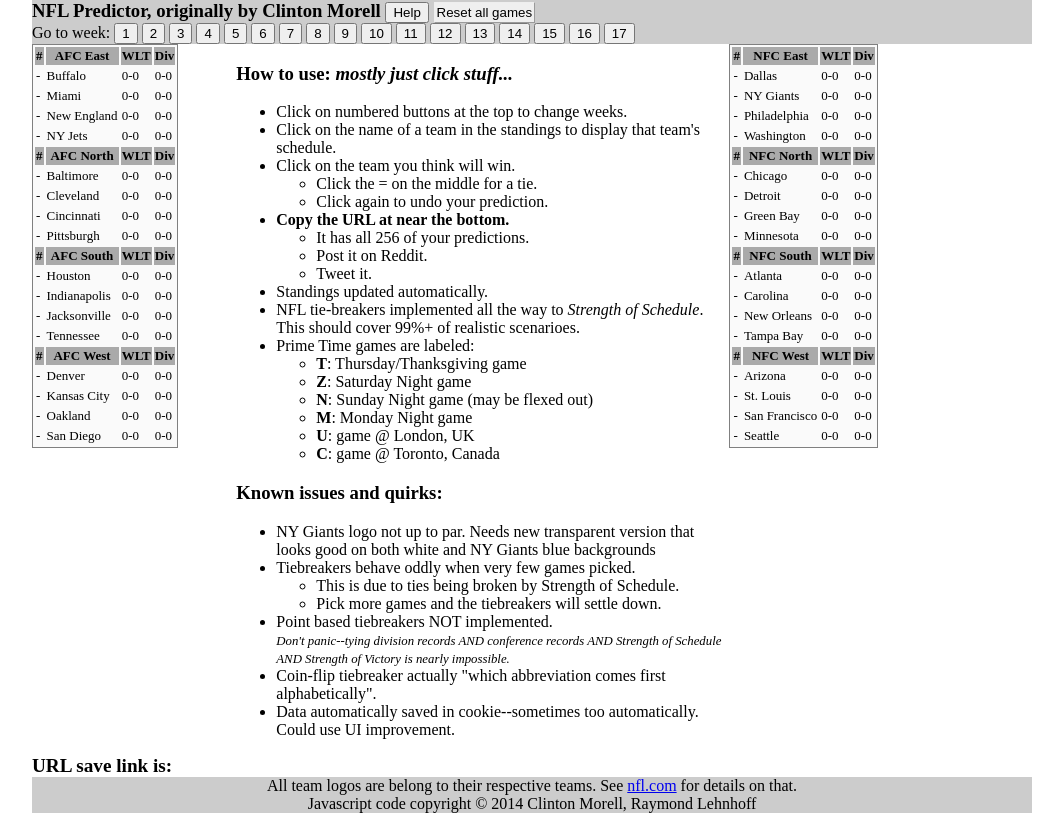
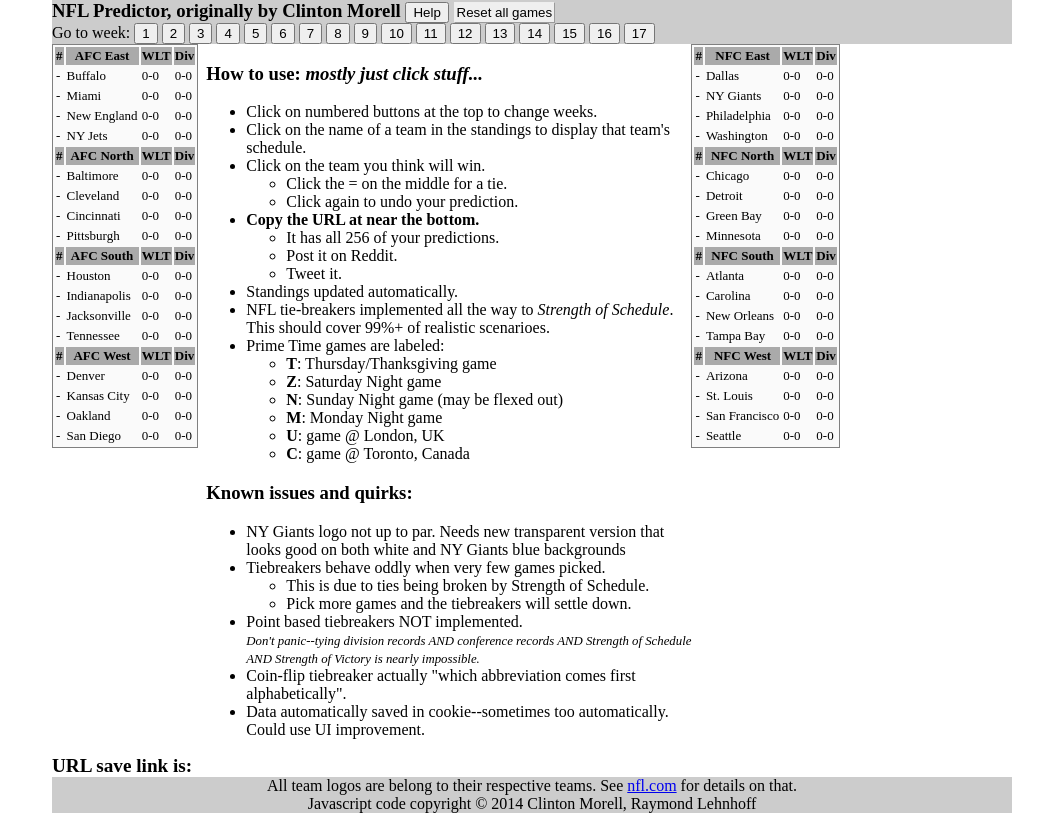
Before and after one commit to Raylehnhoff/nflschedulepicker, a plain HTML site: page index.html in a window 1280 px wide. Shown: the whole page, without its empty margins (108-1171 px from the left). Drawn offline with Linux system fonts and the light colour scheme.

Commit message:
small css and html updates, tracking cookie

```diff
--- a/index.html
+++ b/index.html
@@ -4,7 +4,7 @@
     <title></title>
     <style type="text/css">
         #container{
-            width:1000px;
+            width:960px;
             margin:0 auto;
         }
         body{
@@ -693,8 +693,7 @@
                 </tbody>
             </table>
         </div>
-        <div style="float: left">&nbsp;&nbsp;</div>
-        <div id="autogen_tab" style="float: left; padding: 25px"></div>
+        <div id="autogen_tab" style="float: left; padding: 4px"></div>
         <div style="float: left" id="help-tab">
             <h3>How to use: <em>mostly just click stuff...</em></h3>
             <ul>
@@ -747,7 +746,6 @@
                     Could use UI improvement.</li>
             </ul>
         </div>
-        <div style="float: left">&nbsp;&nbsp;</div>
         <div style="float: left">
             <table class="conf_table" id="NFC-table">
                 <tbody>
@@ -905,5 +903,17 @@
     </div>
     <script type="text/javascript" src="jquery.js"></script>
     <script type="text/javascript" src="n.js"></script>
+    <script>
+        (function (i, s, o, g, r, a, m) {
+            i['GoogleAnalyticsObject'] = r; i[r] = i[r] || function () {
+                (i[r].q = i[r].q || []).push(arguments)
+            }, i[r].l = 1 * new Date(); a = s.createElement(o),
+            m = s.getElementsByTagName(o)[0]; a.async = 1; a.src = g; m.parentNode.insertBefore(a, m)
+        })(window, document, 'script', '//www.google-analytics.com/analytics.js', 'ga');
+
+        ga('create', 'UA-50019712-2', 'raylehnhoff.github.io');
+        ga('send', 'pageview');
+
+</script>
 </body>
 </html>
```
